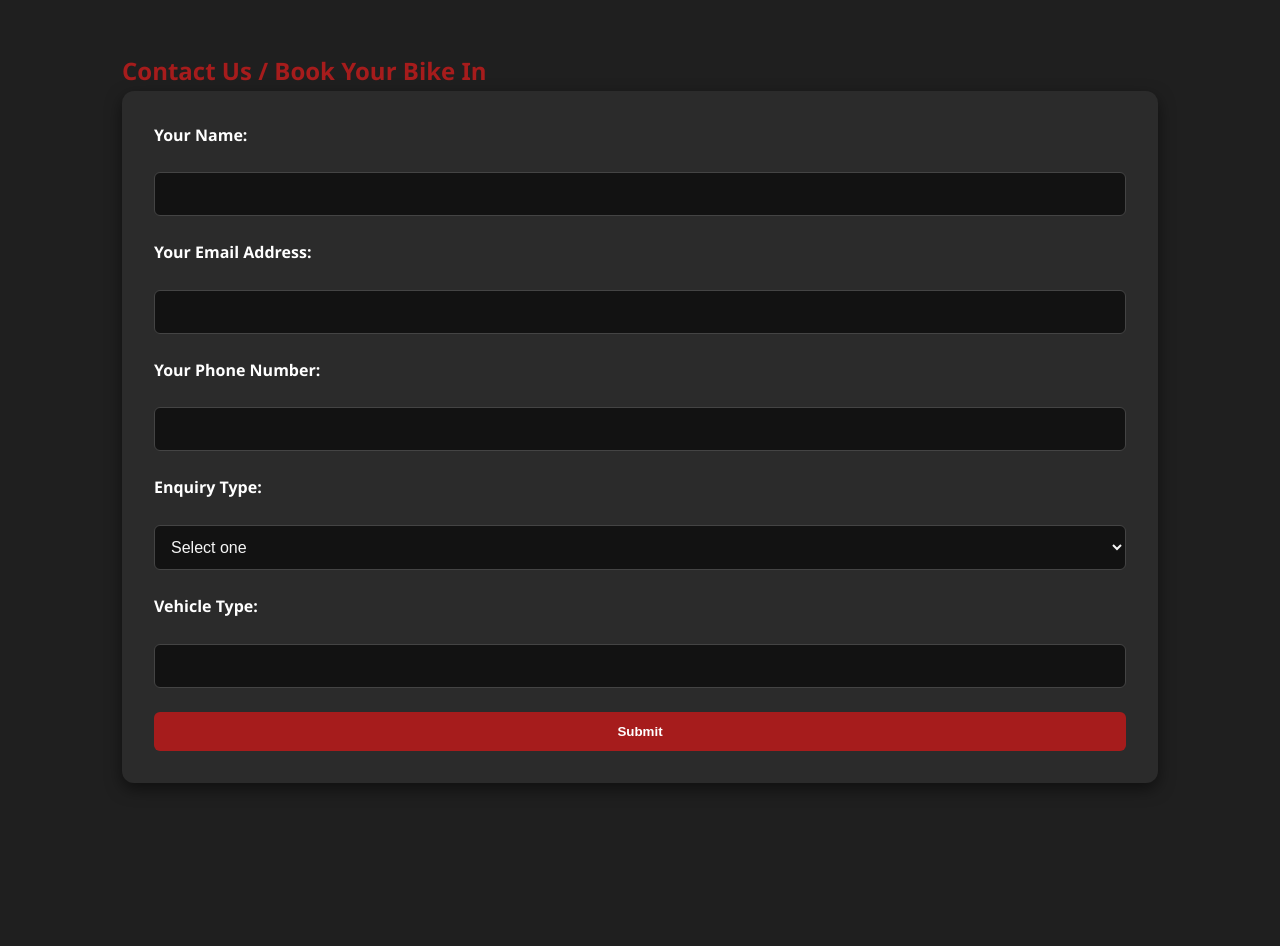
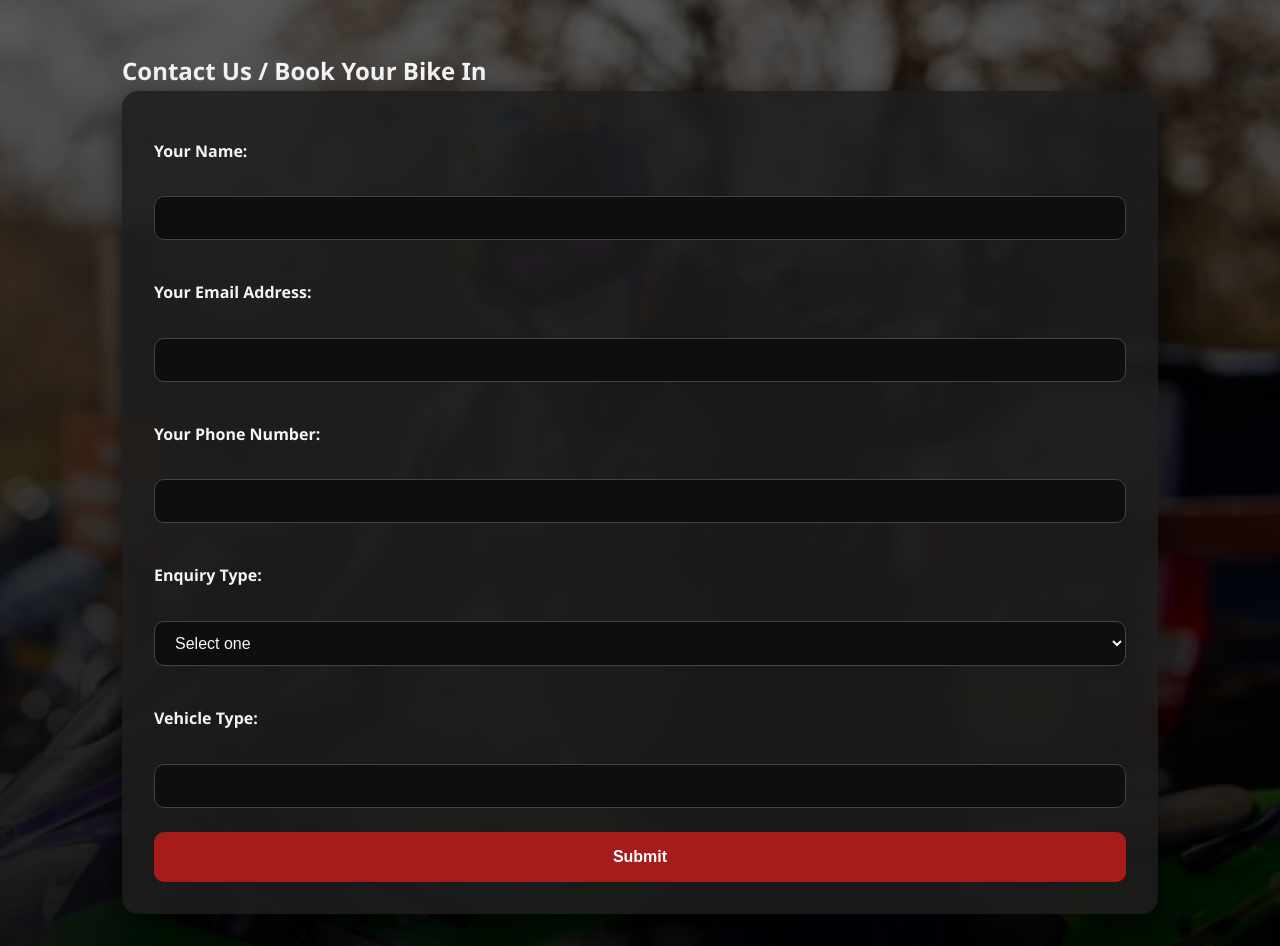
Before and after one commit to kelspoole/paulsbikes, a plain HTML site: page book.html in a window 1280 px wide. Shown: the part 159-1105 px from the top of the page. Before the commit the page ends 974 px from the top, so only its background shows below. Drawn offline with Linux system fonts and the light colour scheme.

Commit message:
updated styling on booking form

```diff
--- a/book.html
+++ b/book.html
@@ -22,7 +22,7 @@
   </header>
 
   <div class="container">
-    <h2 class="red-heading">Contact Us / Book Your Bike In</h2>
+    <h2>Contact Us / Book Your Bike In</h2>
 
     <!-- ✅ FORM WITH FORM ACTION -->
     <form action="https://formspree.io/f/mdkgnzdk" method="POST" class="booking-form" id="booking-form">
--- a/css/styles.css
+++ b/css/styles.css
@@ -20,14 +20,12 @@
 }
 
 /* Header */
- /* Flex layout for header */
 .header-flex {
   display: flex;
   justify-content: space-between;
   align-items: center;
 }
 
-  /* Style the nav */
 nav ul {
   list-style: none;
   display: flex;
@@ -45,7 +43,6 @@
   color: #d62828;
 }
 
-
 /* Hero Section */
 .hero {
   position: relative;
@@ -59,25 +56,27 @@
   overflow: hidden;
 }
 
-  /* Dark overlay */
 .hero::before {
   content: '';
   position: absolute;
   top: 0; left: 0; right: 0; bottom: 0;
-    background-color: rgba(0, 0, 0, 0.5); /* adjust opacity here */
+  background-color: rgba(0, 0, 0, 0.5);
   z-index: 1;
 }
 
-  /* Make sure text sits above the overlay */
 .hero .container {
   position: relative;
   z-index: 2;
 }
 
-
 .hero h2 {
   font-size: 2rem;
   margin-bottom: 1rem;
+}
+
+.hero p {
+  font-size: 1.1rem;
+  margin-bottom: 2rem;
 }
 
 .btn {
@@ -93,11 +92,6 @@
 .btn:hover {
   background-color: #fff;
   color: #1f1f1f;
-  }
-
-  .hero p {
-    font-size: 1.1rem;
-    margin-bottom: 2rem;
 }
 
 .btn-primary {
@@ -137,17 +131,17 @@
   margin: 0.5rem 0;
 }
 
+/* Services Section */
 .services-image {
   max-width: 100%;
   height: auto;
   margin: 2rem 0;
   border-radius: 8px;
   box-shadow: 0 4px 12px rgba(0, 0, 0, 0.4);
-    max-height: 300px; /* Resizes the image */
+  max-height: 300px;
   object-fit: cover;
 }
 
-  /* Service cards layout */
 .service-cards {
   display: flex;
   flex-wrap: wrap;
@@ -157,14 +151,14 @@
 }
 
 .card {
-    background-color: #a61c1c; /* brand red */
-    color: #fff;               /* white text */
+  background-color: #a61c1c;
+  color: #fff;
   flex: 1 1 300px;
   padding: 2rem;
   border-radius: 12px;
   text-align: center;
   box-shadow: 0 4px 12px rgba(0, 0, 0, 0.3);
-    transition: transform 0.2s ease, box-shadow 0.2s ease;
+  transition: transform 0.2s ease, box-shadow 0.2s ease, background-color 0.2s ease;
 }
 
 .card:hover {
@@ -175,16 +169,15 @@
 
 .card .icon {
   font-size: 2rem;
-    color: #fff; /* white icons */
   margin-bottom: 1rem;
+  color: #fff;
 }
 
 .card h4 {
   font-size: 1.2rem;
   margin-bottom: 0.5rem;
-    color: #fff; /* white headings */
+  color: #fff;
 }
-
 
 /* Footer */
 footer {
@@ -196,42 +189,59 @@
   border-top: 1px solid #333;
 }
 
-    /* Booking */
+/* Booking Background with Hero Image */
 .dark-bg {
-    background-color: #1f1f1f;
+  background:
+    linear-gradient(rgba(0, 0, 0, 0.6), rgba(0, 0, 0, 0.9)),
+    url('../images/hero-image.jpeg') center 40% / cover no-repeat;
   color: #f5f5f5;
   min-height: 100vh;
   padding-top: 4rem;
 }
 
+.red-heading {
+  color: #a61c1c;
+  font-size: 1.75rem;
+  margin-bottom: 1rem;
+}
+
+/* Booking Form */
 .booking-form {
+  background-color: rgba(30, 30, 30, 0.85);
+  backdrop-filter: blur(4px);
+  padding: 2rem;
+  border-radius: 16px;
+  box-shadow: 0 10px 30px rgba(0, 0, 0, 0.6);
   display: flex;
   flex-direction: column;
   gap: 1.5rem;
-    background-color: #2b2b2b;
-    padding: 2rem;
-    border-radius: 12px;
-    box-shadow: 0 6px 16px rgba(0, 0, 0, 0.5);
+  animation: fadeInUp 0.6s ease-out both;
 }
 
 .booking-form label {
-    font-weight: bold;
-    color: #ffffff;
+  display: block;
+  font-weight: 600;
+  margin-bottom: 0.5rem;
+  margin-top: 1rem;
+  color: #f5f5f5;
 }
 
 .booking-form input,
 .booking-form select {
-    padding: 0.75rem;
+  width: 100%;
+  padding: 0.75rem 1rem;
   border: 1px solid #444;
-    background-color: #121212;
+  background-color: #0e0e0e;
   color: #f5f5f5;
-    border-radius: 6px;
+  border-radius: 10px;
   font-size: 1rem;
+  transition: border 0.2s ease, box-shadow 0.2s ease;
 }
 
 .booking-form input:focus,
 .booking-form select:focus {
-    border-color: #d62828;
+  border-color: #a61c1c;
+  box-shadow: 0 0 0 3px rgba(166, 28, 28, 0.4);
   outline: none;
 }
 
@@ -239,25 +249,22 @@
   background-color: #a61c1c;
   color: #fff;
   border: none;
-    padding: 0.75rem 1.5rem;
+  padding: 1rem;
   font-weight: bold;
-    border-radius: 6px;
+  font-size: 1rem;
+  border-radius: 10px;
   cursor: pointer;
-    transition: background-color 0.2s ease;
+  transition: background-color 0.3s ease;
 }
 
 .booking-form .btn-primary:hover {
   background-color: #8f1919;
 }
 
-  .red-heading {
-    color: #a61c1c;
-  }
-
-  /* Hidden by default */
+/* Thank You Box */
 .thank-you-box {
   display: none;
-  background-color: #a61c1c; /* Red theme */
+  background-color: #a61c1c;
   padding: 2rem;
   border-radius: 12px;
   margin-top: 2rem;
@@ -267,7 +274,6 @@
   box-shadow: 0 4px 14px rgba(0, 0, 0, 0.4);
 }
 
-/* Show it when form is submitted */
 .thank-you-box.show {
   display: block;
 }
@@ -278,7 +284,7 @@
   animation: ride 1.2s ease-in-out infinite alternate;
 }
 
-/* Animation for the box */
+/* Animations */
 @keyframes zoomIn {
   from {
     transform: scale(0.9);
@@ -290,7 +296,6 @@
   }
 }
 
-/* Animation for the bike emoji */
 @keyframes ride {
   0% {
     transform: translateX(-5px) rotate(-3deg);
@@ -299,3 +304,14 @@
     transform: translateX(5px) rotate(3deg);
   }
 }
+
+@keyframes fadeInUp {
+  0% {
+    opacity: 0;
+    transform: translateY(20px);
+  }
+  100% {
+    opacity: 1;
+    transform: translateY(0);
+  }
+}
```
Lines whose indentation alone changed are shown as unchanged.
